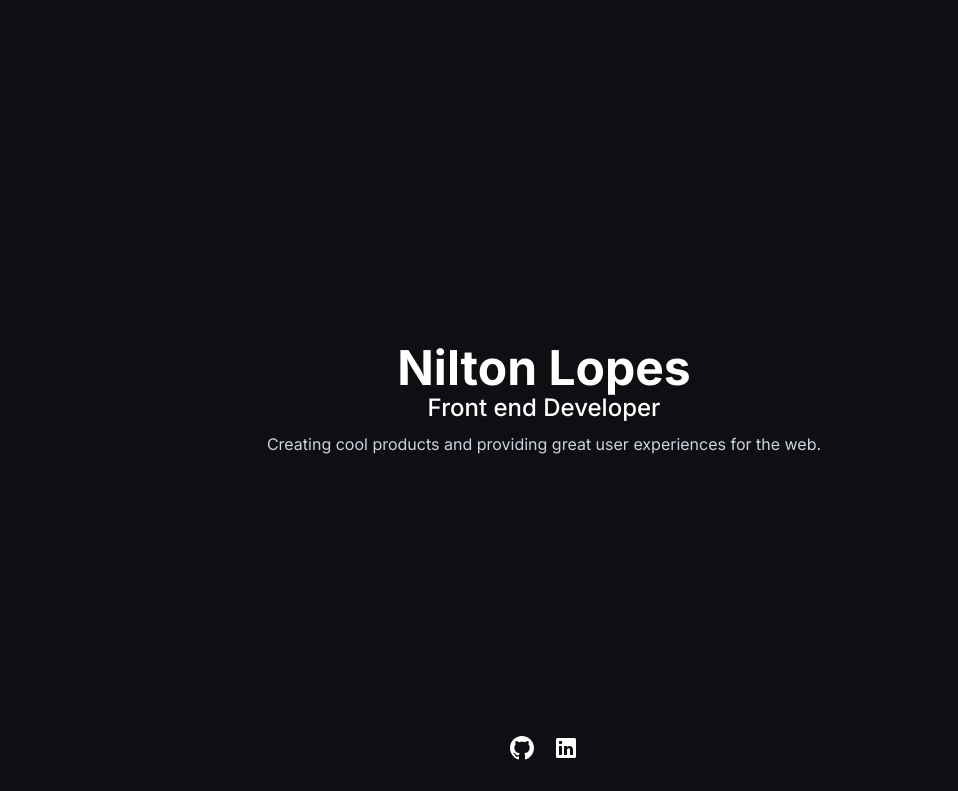
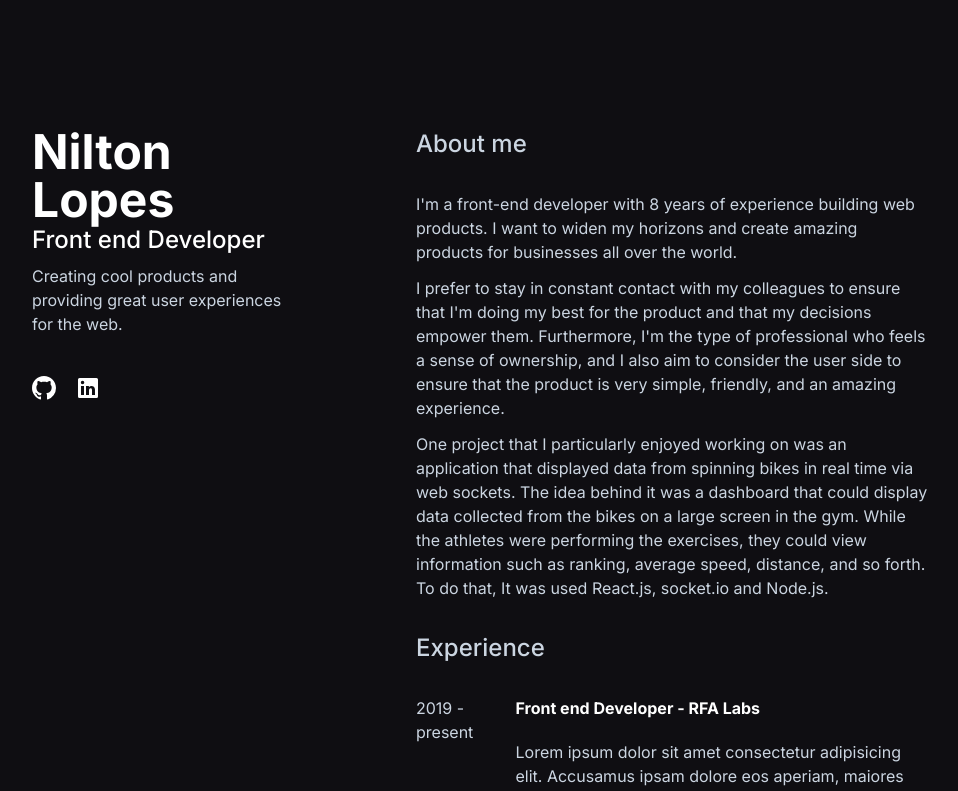
Before and after one commit to niltonslf/niltonlopes.com.br, a Next.js app: page / in a window 1280 px wide. Shown: the top 791 px of the page, without its empty margins (96-1054 px from the left). Built offline with nearby package versions, Linux system fonts and the light colour scheme.

Commit message:
feat: layout update

```diff
--- a/src/app/page.tsx
+++ b/src/app/page.tsx
@@ -5,43 +5,58 @@ export default function Home() {
   const experiences = Array.from(new Array(4));
 
   return (
-    <main className='container ml-auto mr-auto pb-20'>
-      <header className='relative flex min-h-screen flex-col items-center justify-center'>
+    <main className='container ml-auto mr-auto px-32'>
+      <div className='flex flex-row items-start'>
+        <header className='sticky top-0  flex  w-1/4 flex-col pt-32 '>
           <h1 className='text-5xl font-bold'>Nilton Lopes</h1>
           <h2 className='text-2xl font-medium'>Front end Developer</h2>
-        <p className='mt-2 px-32 text-center text-slate-300'>
+          <p className='mt-2 text-slate-300'>
             Creating cool products and providing great user experiences for the
             web.
           </p>
 
-        <div className='absolute bottom-10 flex flex-row gap-5'>
+          <div className=' mt-10 flex flex-row gap-5'>
+            <a
+              href='https://github.com/niltonslf'
+              title='Go to my github profile'
+              target='_blank'
+            >
               <GithubIcon />
+            </a>
+            <a
+              href='https://www.linkedin.com/in/niltonslf/'
+              title='Go to my LinkedIn profile'
+              target='_blank'
+            >
               <LinkedinIcon />
+            </a>
           </div>
         </header>
 
-      <section className='mb-8 px-32 text-slate-300'>
+        <div className='flex-1 pt-32'>
+          <section className='mb-8 flex-1 px-32 text-slate-300'>
             <h1 className='mb-8 text-2xl font-medium'>About me</h1>
             <p className='mb-3'>
               I'm a front-end developer with 8 years of experience building web
-          products. I want to widen my horizons and create amazing products for
-          businesses all over the world.
+              products. I want to widen my horizons and create amazing products
+              for businesses all over the world.
             </p>
             <p className='mb-3'>
-          I prefer to stay in constant contact with my colleagues to ensure that
-          I'm doing my best for the product and that my decisions empower them.
-          Furthermore, I'm the type of professional who feels a sense of
-          ownership, and I also aim to consider the user side to ensure that the
-          product is very simple, friendly, and an amazing experience.
+              I prefer to stay in constant contact with my colleagues to ensure
+              that I'm doing my best for the product and that my decisions
+              empower them. Furthermore, I'm the type of professional who feels
+              a sense of ownership, and I also aim to consider the user side to
+              ensure that the product is very simple, friendly, and an amazing
+              experience.
             </p>
             <p>
-          One project that I particularly enjoyed working on was an application
-          that displayed data from spinning bikes in real time via web sockets.
-          The idea behind it was a dashboard that could display data collected
-          from the bikes on a large screen in the gym. While the athletes were
-          performing the exercises, they could view information such as ranking,
-          average speed, distance, and so forth. To do that, It was used
-          React.js, socket.io and Node.js.
+              One project that I particularly enjoyed working on was an
+              application that displayed data from spinning bikes in real time
+              via web sockets. The idea behind it was a dashboard that could
+              display data collected from the bikes on a large screen in the
+              gym. While the athletes were performing the exercises, they could
+              view information such as ranking, average speed, distance, and so
+              forth. To do that, It was used React.js, socket.io and Node.js.
             </p>
           </section>
 
@@ -59,8 +74,8 @@ export default function Home() {
                     <p>
                       Lorem ipsum dolor sit amet consectetur adipisicing elit.
                       Accusamus ipsam dolore eos aperiam, maiores fugit voluptas
-                  perspiciatis dolor molestiae nostrum dicta. Officia soluta non
-                  fuga velit explicabo laborum animi iure!
+                      perspiciatis dolor molestiae nostrum dicta. Officia soluta
+                      non fuga velit explicabo laborum animi iure!
                     </p>
                     <div className='mt-5 flex gap-2'>
                       <span className='flex items-center rounded-full bg-teal-400/10 px-3 py-1 text-xs font-medium leading-5 text-teal-300 '>
@@ -87,6 +102,8 @@ export default function Home() {
               );
             })}
           </section>
+        </div>
+      </div>
     </main>
   );
 }
```
Also changed, not shown: 1 other file (tests, documents, lock files or other folders). Lines whose indentation alone changed are shown as unchanged.
